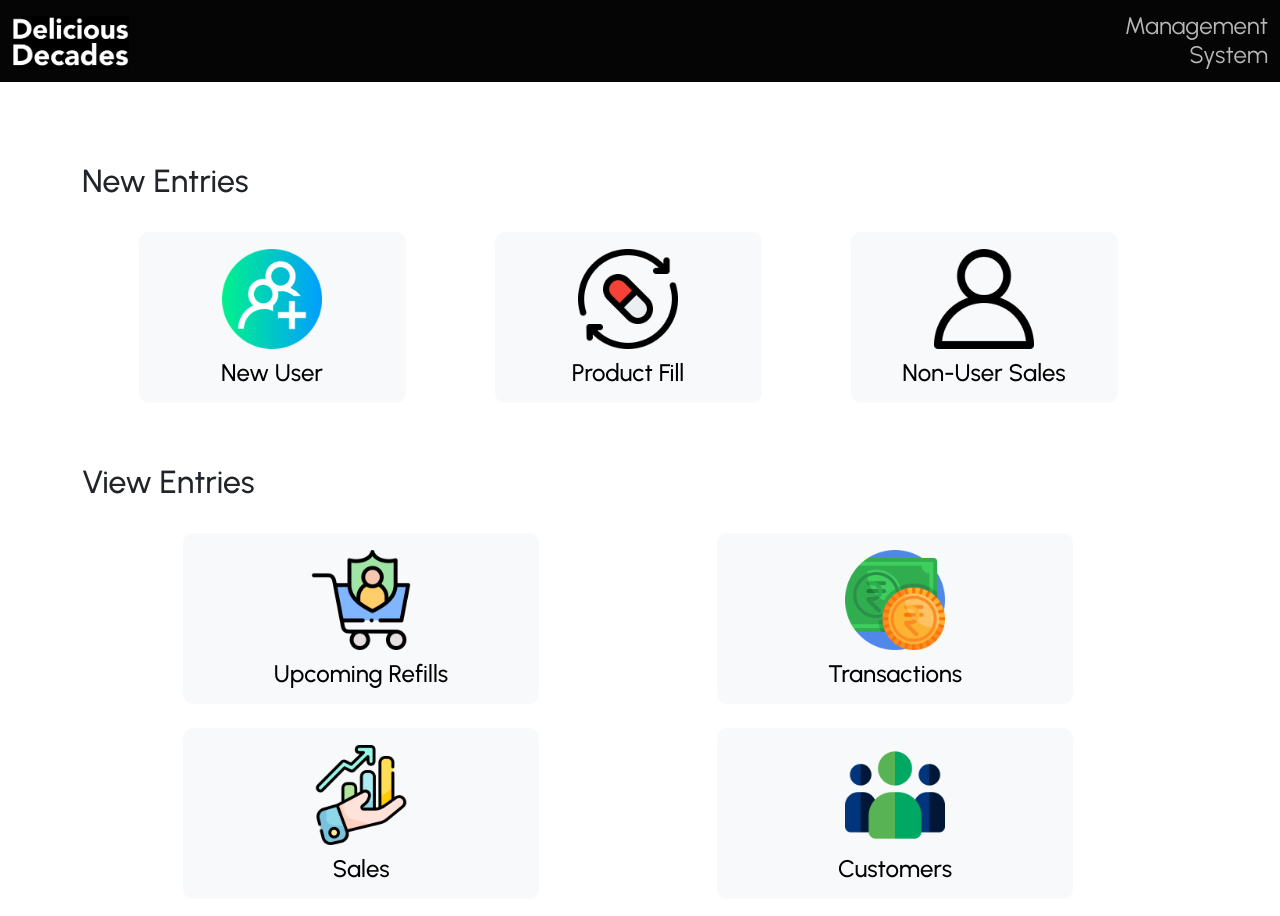
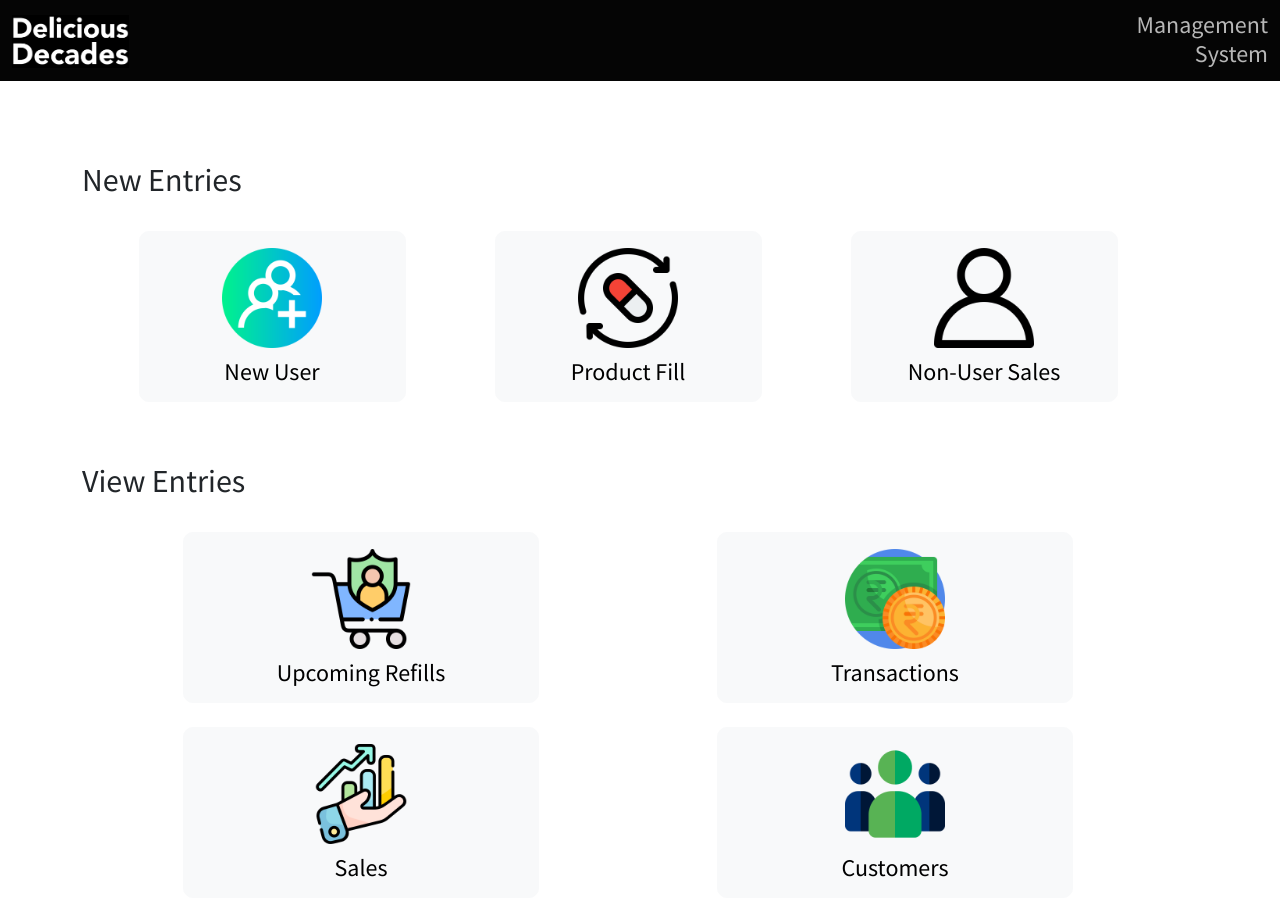
Before and after one commit to chinmay-o/manage, a plain HTML site: page index.html in a window 1280 px wide. Drawn offline with nearby package versions, Linux system fonts and the light colour scheme.

Commit message:
beta V1.0.4
Minor Changes

```diff
--- a/assets/css/style.css
+++ b/assets/css/style.css
@@ -2,7 +2,7 @@
 
 body {
 
-  font-family: 'Urbanist', sans-serif;
+  font-family: 'Source Sans Pro', sans-serif;
 }
 
 .navbar {
--- a/index.html
+++ b/index.html
@@ -6,11 +6,11 @@
 
     <title>Home</title>
     <link href="https://cdn.jsdelivr.net/npm/bootstrap@5.1.1/dist/css/bootstrap.min.css" rel="stylesheet" integrity="sha384-F3w7mX95PdgyTmZZMECAngseQB83DfGTowi0iMjiWaeVhAn4FJkqJByhZMI3AhiU" crossorigin="anonymous">
+    <link rel="shortcut icon" href="assets/images/administration.png">
 
     <link rel="preconnect" href="https://fonts.googleapis.com">
     <link rel="preconnect" href="https://fonts.gstatic.com" crossorigin>
-    <link href="https://fonts.googleapis.com/css2?family=Urbanist:wght@100;200;300;400;500;600;700;800;900&display=swap" rel="stylesheet">
-
+    <link href="https://fonts.googleapis.com/css2?family=Source+Sans+Pro:wght@200;300;400;600;700;900&display=swap" rel="stylesheet">
     <link rel="stylesheet" href="assets/css/style.css">
 
   </head>
```
Also changed, not shown: assets/images/administration.png (added).
